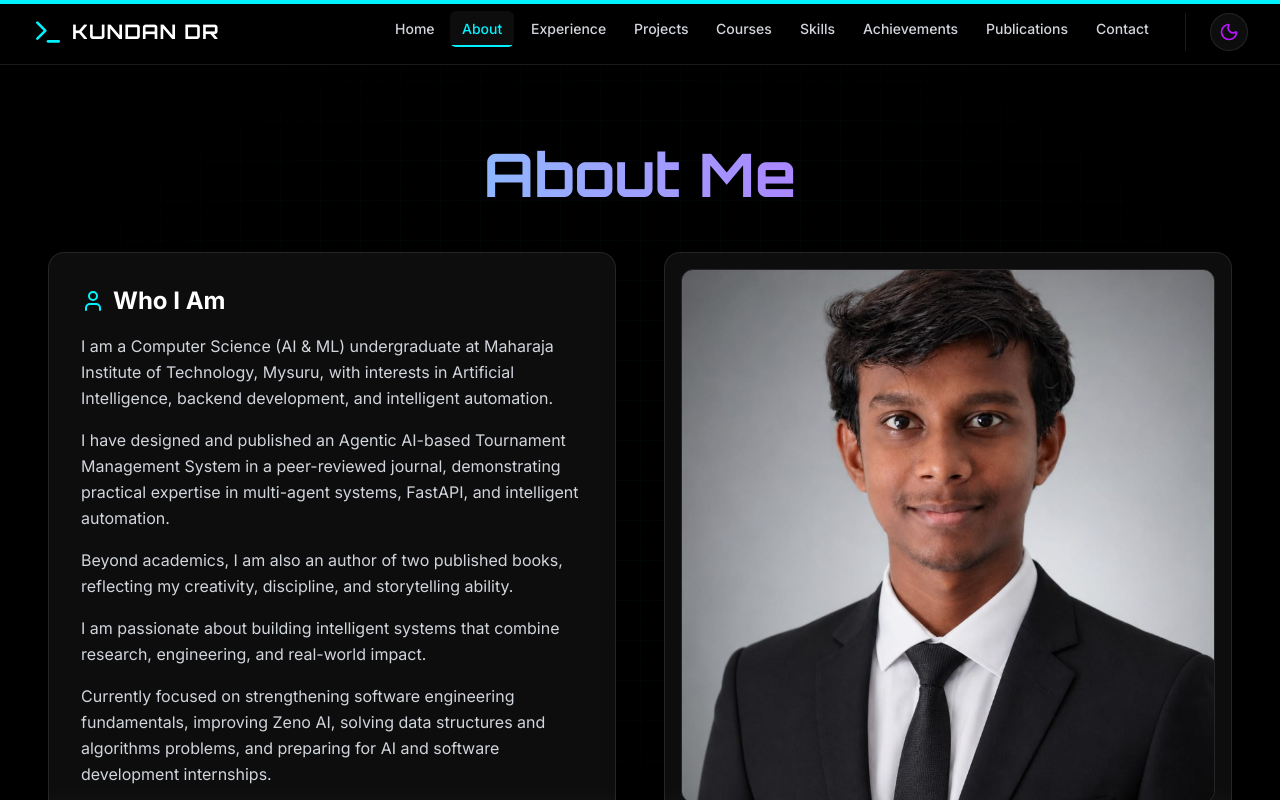
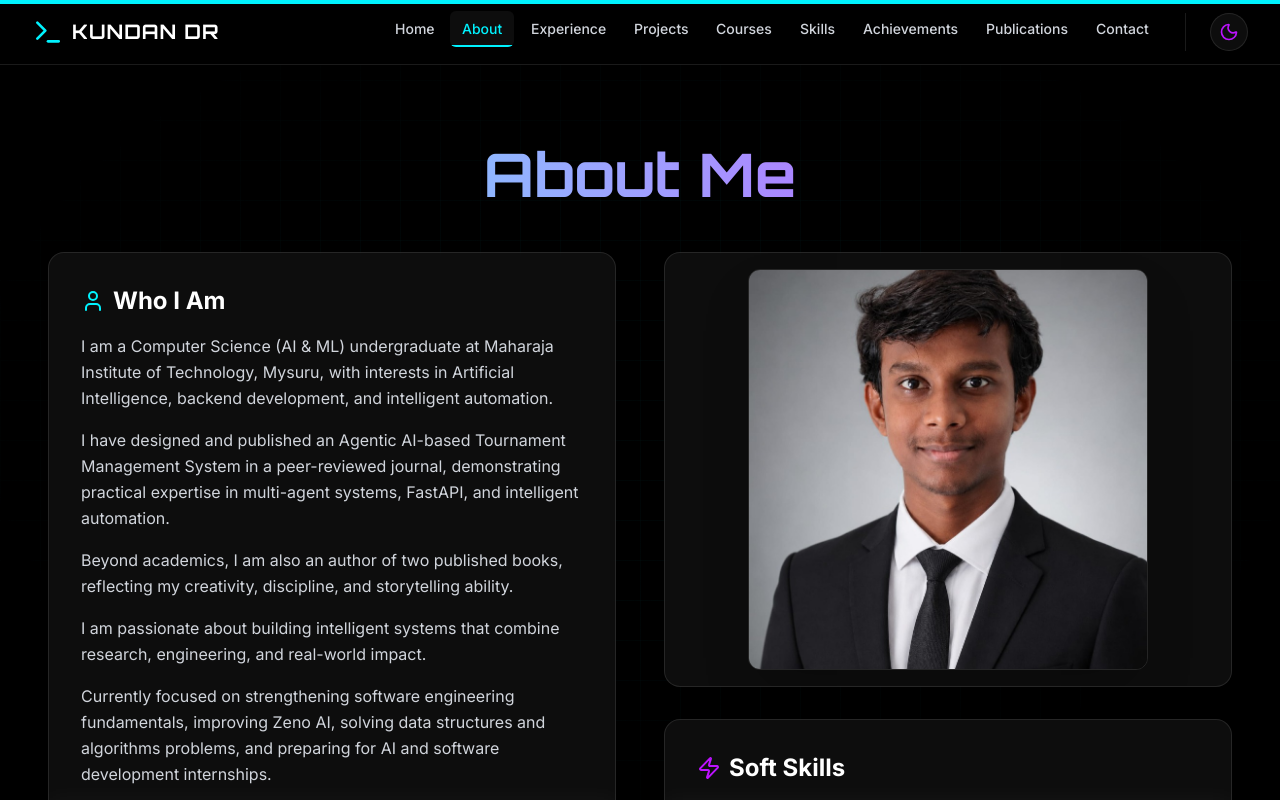
Before and after one commit to kundandr05/portfolio, a Next.js app: page /about in a window 1280 px wide. Shown: the top 800 px of the page. Built offline with nearby package versions, Linux system fonts and the light colour scheme.

Commit message:
Reduce profile picture size on about page

```diff
--- a/src/app/about/page.tsx
+++ b/src/app/about/page.tsx
@@ -100,7 +100,7 @@ export default function About() {
                             {/* Profile Image Card */}
                             <motion.div variants={itemVariants} className="glass-panel p-4 rounded-2xl flex justify-center items-center overflow-hidden relative group">
                                 <div className="absolute inset-0 bg-gradient-to-t from-neon-cyan/20 to-transparent opacity-0 group-hover:opacity-100 transition-opacity duration-500 z-10" />
-                                <div className="relative w-full aspect-square rounded-xl overflow-hidden border border-white/10">
+                                <div className="relative w-3/4 md:w-2/3 lg:w-3/4 mx-auto aspect-square rounded-xl overflow-hidden border border-white/10 shadow-2xl">
                                     <Image
                                         src="/profile.jpg"
                                         alt="Profile"
```
